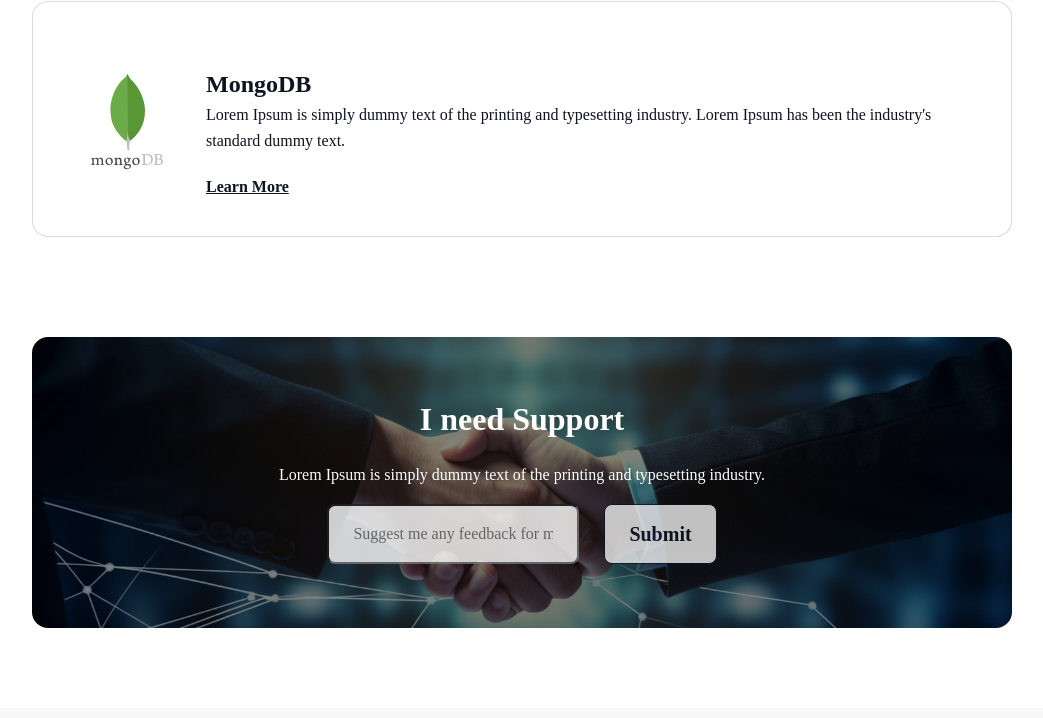
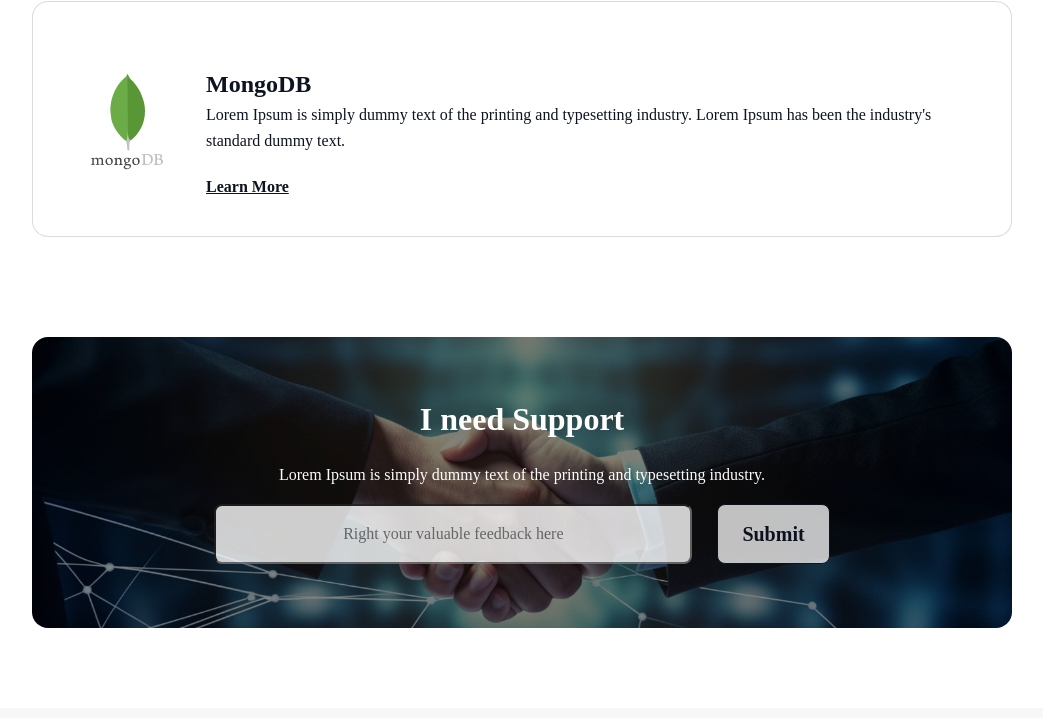
Before and after one commit to nacktify/webport, a plain HTML site: page index.html in a window 1280 px wide. Shown: the part 4316-5034 px from the top of the page, without its empty margins (118-1161 px from the left). Drawn offline with Linux system fonts and the light colour scheme; a web font is replaced by a local one.

Commit message:
re-styled the support section

```diff
--- a/index.html
+++ b/index.html
@@ -164,7 +164,7 @@
             <h3 class="support-title">I need Support</h3>
             <p class="support-desc">Lorem Ipsum is simply dummy text of the printing and typesetting industry.</p>
             <form action="">
-                <input class="feedback-input" type="text" placeholder="Suggest me any feedback for me" name="" id="">
+                <input class="feedback-input" type="text" placeholder="Right your valuable feedback here" name="" id="">
                 <input class="btn-primary" type="submit" value="Submit">
             </form>
         </section>
--- a/styles/style.css
+++ b/styles/style.css
@@ -299,8 +299,9 @@ main {
 
 form {
     display: flex;
-    justify-content: space-evenly;
+    justify-content: center;
     gap: 25px;
+    width: 100%;
 }
 
 form>input {
@@ -314,6 +315,7 @@ form>.feedback-input {
     color: #0D1321;
     text-align: center;
     font-size: 16px;
+    width: 50%;
 }
 
 /* footer */
```
